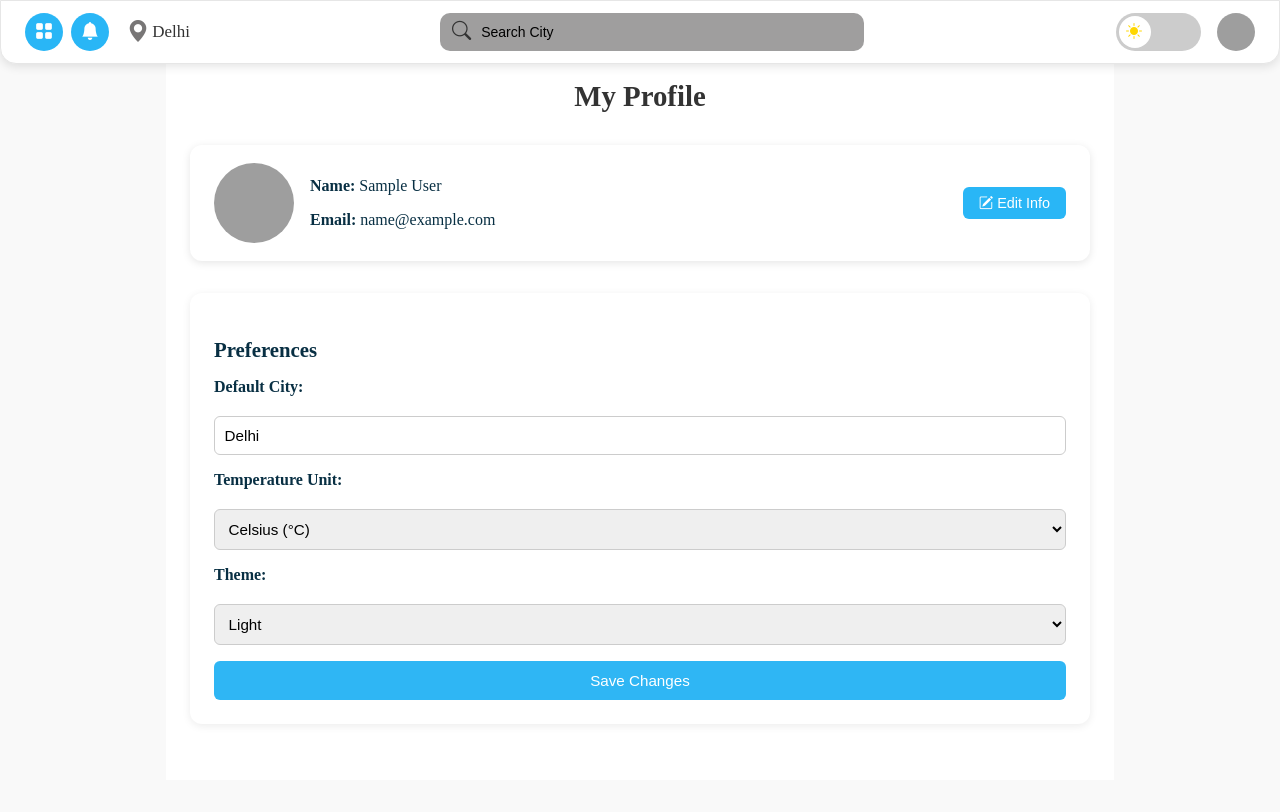
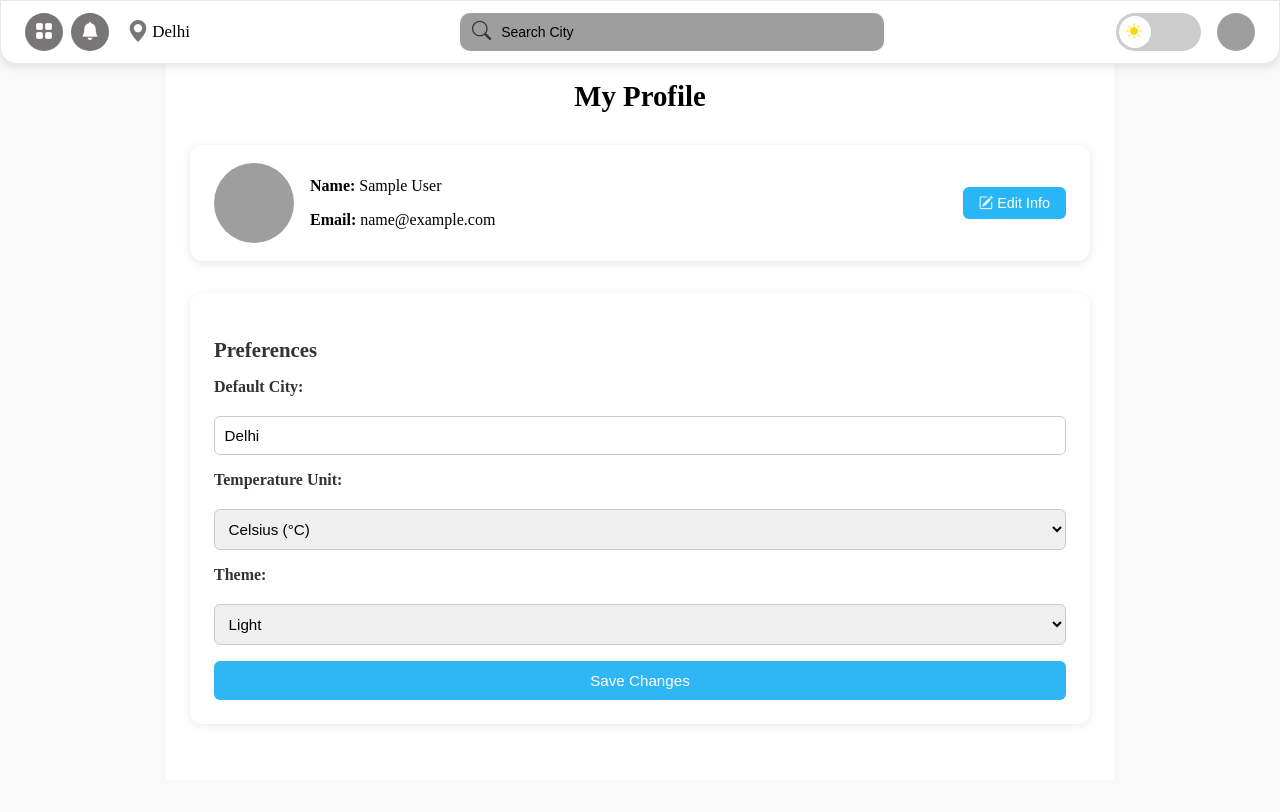
Before and after one commit to bhavikakeswani/flask-weather-aqi, a Flask app: page /profile in a window 1280 px wide. Run offline with Flask 3, Linux system fonts and the light colour scheme; the visitor is signed in with stand-in values (Sample User, id 1); grey boxes are pictures that could not be loaded.

Commit message:
corrected the dark mode by adding css vars and fixing color issues

```diff
--- a/static/style.css
+++ b/static/style.css
@@ -1,6 +1,7 @@
 :root {
   --bg-color: #f9f9f9;
   --text-color: #333;
+  --text: #000;
   --card-bg: #ffffff;
   --border-color: #e6e6e6;
   --accent-color: #29b6f6;
@@ -8,18 +9,23 @@
   --input-bg: #f0f0f0;
   --modal-bg: rgba(0, 0, 0, 0.4);
   --forecast-day-bg: #e3f2fd;
+  --search-bar-bg:#9f9e9e;
+  --icon-bg:#787676;
 }
 
 body.dark {
-  --bg-color: #121212;
-  --text-color: #eaeaea;
+  --bg-color: #2c2c2c;
+  --text-color: #131313;
+  --text:rgb(241, 240, 240);
   --card-bg: #1e1e1e;
   --border-color: #444;
   --accent-color: #29b6f6;
   --nav-bg: #1e1e1e;
   --input-bg: #2c2c2c;
-  --modal-bg: rgba(0, 0, 0, 0.8);
+  --modal-bg: rgba(20, 20, 20, 0.8);
   --forecast-day-bg: #2c2c2c;
+  --search-bar-bg:#908f8f;
+  --icon-bg:#6e6d6d;
 }
 
 body {
@@ -29,6 +35,7 @@ body {
   color: var(--text-color);
   transition: background-color 0.3s ease, color 0.3s ease;
 }
+
 .navbar {
   position: fixed;
   top: 0;
@@ -104,7 +111,7 @@ body {
 
 .icon{
     border-radius: 50%;
-    background-color: var(--accent-color);
+    background-color: var(--icon-bg);
     display: flex;
     align-items: center;
     justify-content: center;
@@ -123,6 +130,7 @@ body {
 
 #loc-text{
     font-size: 17px;
+    color: var(--text);
 }
 
 .location{
@@ -134,11 +142,11 @@ body {
 .search-bar {
   display: flex;
   align-items: center;
-  background: #9f9e9e;
+  background: var(--search-bar-bg);
   border-radius: 10px;
   padding: 8px 12px;
   width: 400px;
-  margin-left: 250px;
+  margin-left: 270px;
 }
 
 @media (max-width: 768px) {
@@ -289,6 +297,10 @@ body {
   background: #f8f8f8;
   border-radius: 12px;
   padding: 1rem;
+}
+
+.temp-card, .forecast {
+  color: var(--text);
 }
 
 .forecast .day {
@@ -531,13 +543,17 @@ body {
     margin: 2rem auto;
     padding: 1.5rem;
     background: var(--card-bg);
-    color: #082f43;
+    color:var(--text-color);
+}
+
+.profile-info{
+  color: var(--text);
 }
 
 .profile-container h2 {
     text-align: center;
     margin-bottom: 2rem;
-    color: var(--text-color);
+    color: var(--text);
     font-size: 1.8rem;
 }
 
@@ -701,6 +717,7 @@ body {
     text-align: center;
     margin-bottom: 2rem;
     font-size: 1.8rem;
+    color: var(--text);
 }
 
 .settings-card {
@@ -1017,14 +1034,14 @@ body {
 
 .forecast-container {
   padding: 6rem 6% 4rem;
-  background: #f9f9f9;
+  background: var(--bg-color);
   min-height: calc(100vh - 70px);
 }
 
 .forecast-heading {
   text-align: center;
   font-size: 2rem;
-  color: #082f43;
+  color: var(--text);
   margin-bottom: 2rem;
 }
 
```
